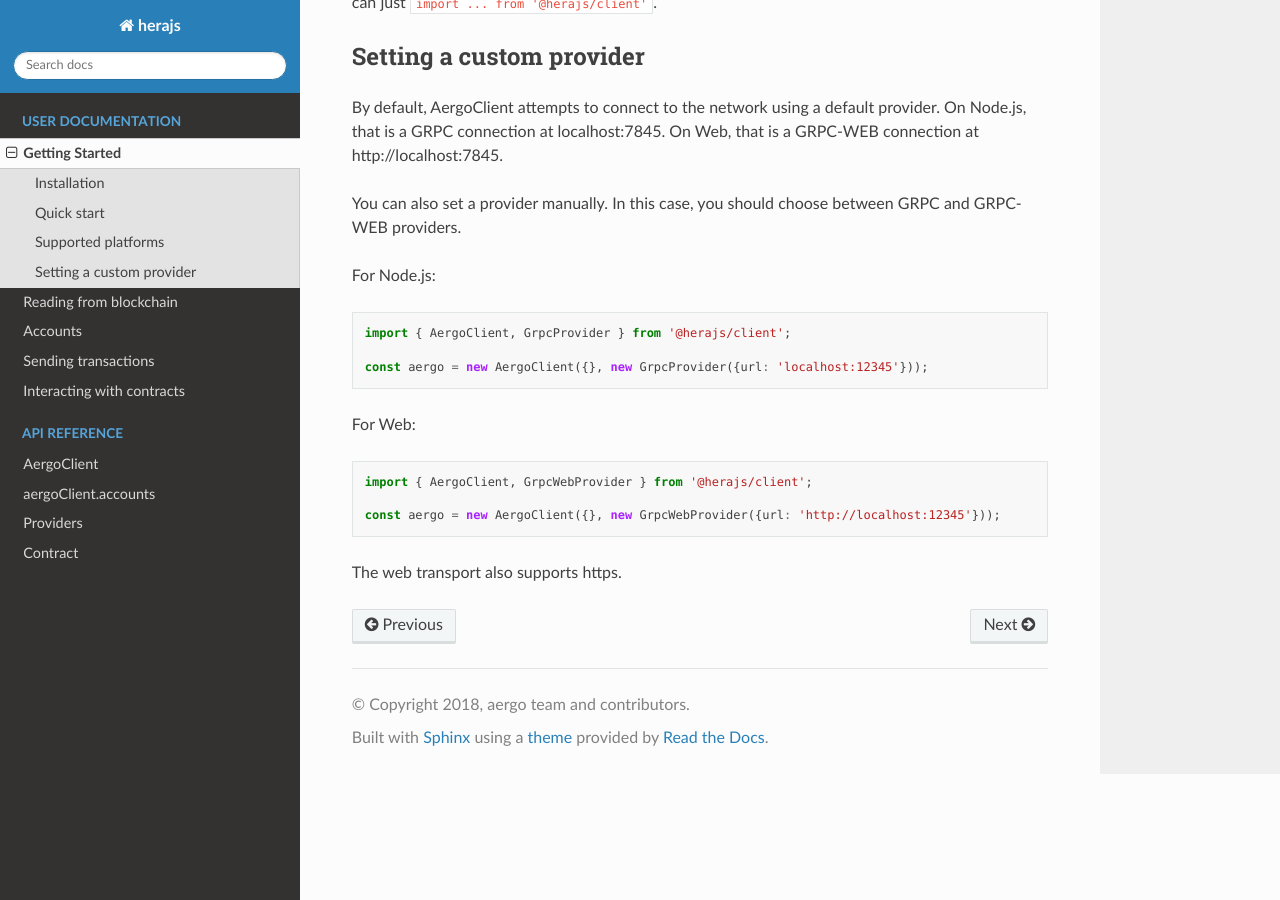
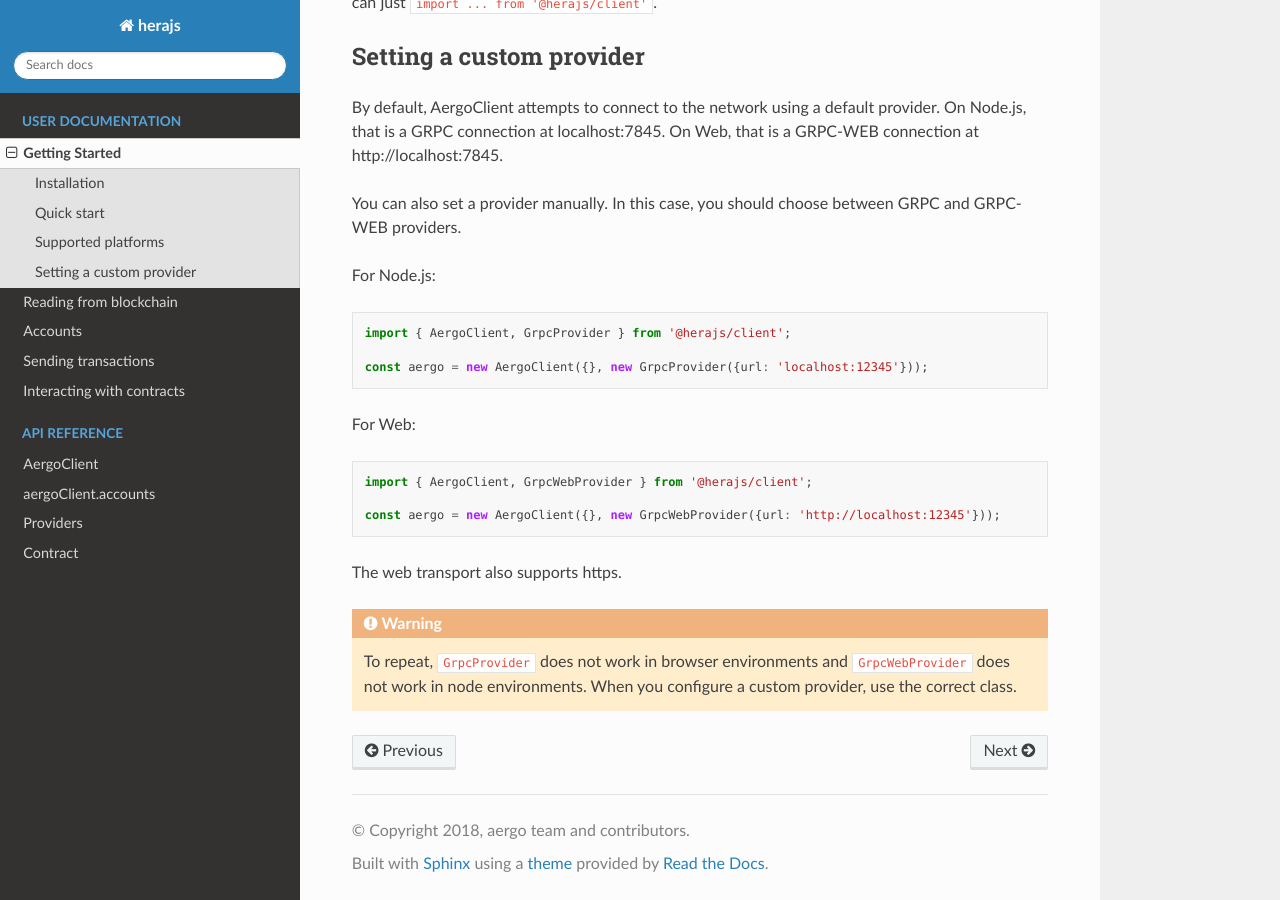
Before and after one commit to aergoio/herajs, a Sphinx documentation site: the page built from packages/herajs-client/docs/getting-started.rst, in a window 1280 px wide and 900 px high, scrolled down 1199 px. Built offline with Sphinx 7.4.7 and the Read the Docs theme 2.0.0, drawn with Linux system fonts in a browser that asks for light colours.

Commit message:
[docs] small improvements

```diff
--- a/packages/herajs-client/docs/contract-guide.rst
+++ b/packages/herajs-client/docs/contract-guide.rst
@@ -2,4 +2,4 @@
 Interacting with contracts
 ==========================
 
-This page is work in progress. Please refer to the `Contract <contract.html>`_ API for now.
+This page is work in progress. Please refer to the `Contract <models/contract.html>`_ API for now.
--- a/packages/herajs-client/docs/getting-started.rst
+++ b/packages/herajs-client/docs/getting-started.rst
@@ -78,3 +78,9 @@ For Web:
     const aergo = new AergoClient({}, new GrpcWebProvider({url: 'http://localhost:12345'}));
 
 The web transport also supports https.
+
+.. warning::
+
+    To repeat, :code:`GrpcProvider` does not work in browser environments and
+    :code:`GrpcWebProvider` does not work in node environments. When you configure a custom provider,
+    use the correct class.
```
